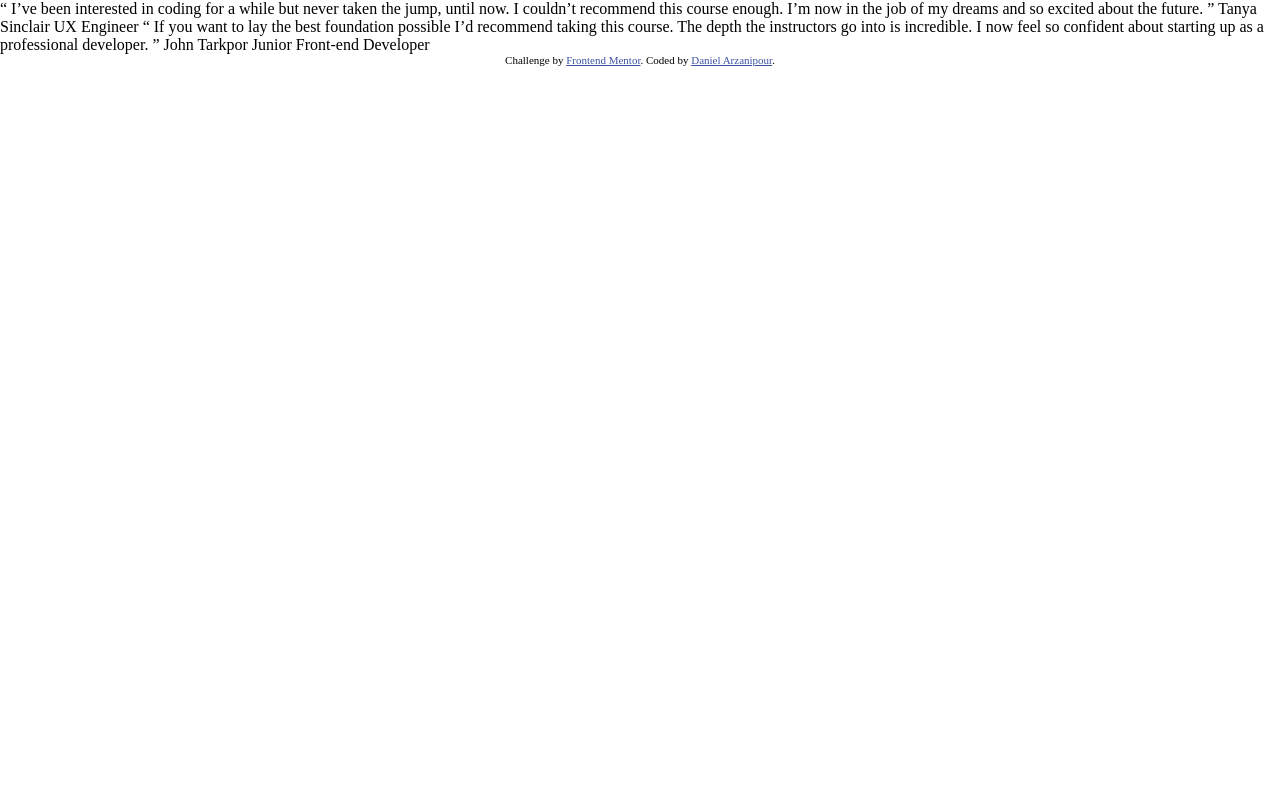
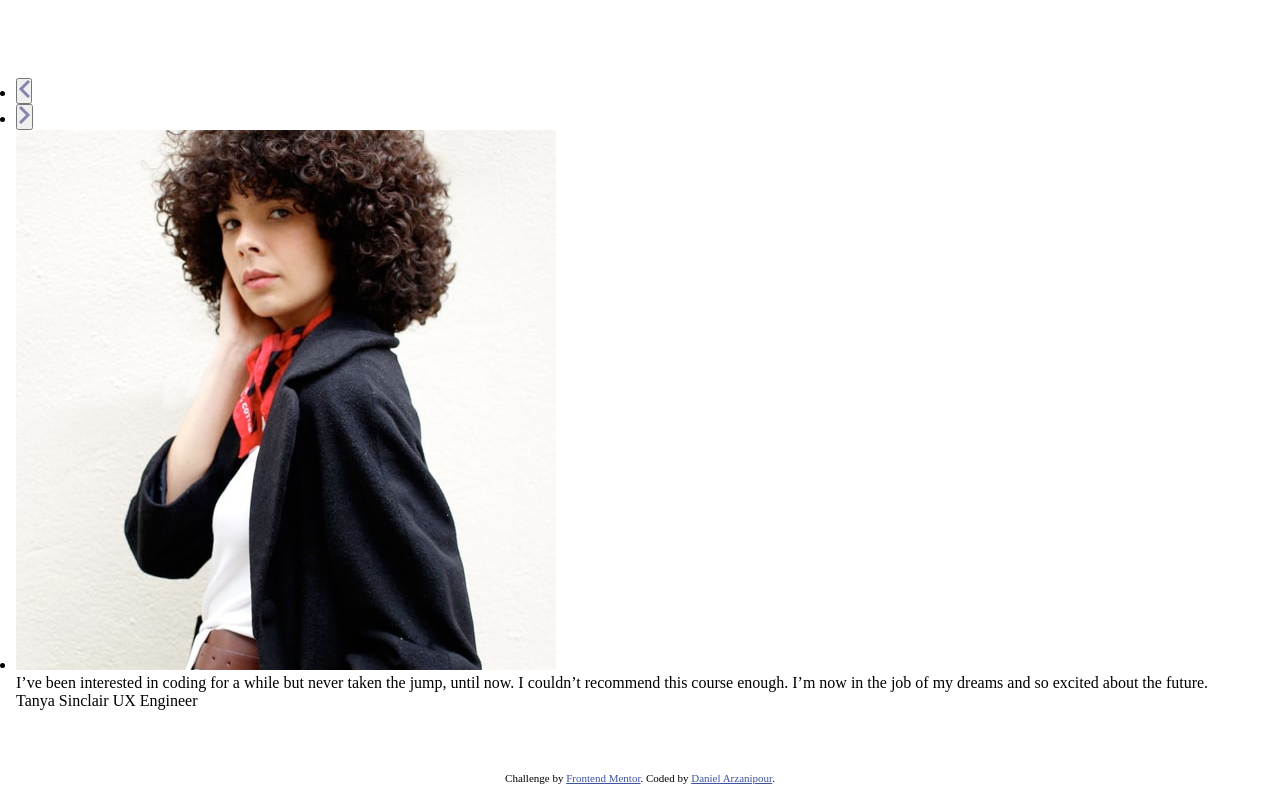
Before and after one commit to Frontend-Mentor-Projects-Daniel/coding-bootcamp-testimonial-slider, a plain HTML site: page index.html in a window 1280 px wide. Drawn offline with Linux system fonts and the light colour scheme.

Commit message:
create html markup, validate and check for accessibility

```diff
--- a/develop/css/styles.css
+++ b/develop/css/styles.css
@@ -30,11 +30,11 @@ p {
   font-weight: 400;
 }
 /* make images easier to work with */
-img,
+/* img,
 picture {
   max-width: 100%;
   display: block;
-}
+} */
 /* make form elements easier to work with */
 input,
 button,
@@ -70,9 +70,69 @@ select {
 }
 
 /**-------------------
-**    UTILITIES
+**     GLOBAL
 --------------------*/
 
 /**-------------------
-**     GENERAL
+**  COMPOSITIONS
 --------------------*/
+/* center horizontally */
+.center {
+  --measure: 90rem;
+
+  box-sizing: content-box;
+  margin-inline: auto;
+  max-inline-size: var(--measure);
+}
+
+/* center vertically */
+.cover {
+  display: flex;
+  flex-direction: column;
+  min-block-size: 100vh;
+  padding: 1rem;
+}
+
+.cover > * {
+  margin-block: 1rem;
+}
+
+.cover > :first-child:not(.centered) {
+  margin-block-start: 0;
+}
+
+.cover > :last-child:not(.centered) {
+  margin-block-end: 0;
+}
+
+.cover > .centered {
+  margin-block: auto;
+}
+
+/**-------------------
+**    UTILITIES
+--------------------*/
+#hover {
+  display: none;
+}
+
+.sr-only {
+  position: absolute !important;
+  width: 1px !important;
+  height: 1px !important;
+  padding: 0 !important;
+  margin: -1px !important;
+  overflow: hidden !important;
+  clip: rect(0, 0, 0, 0) !important;
+  white-space: nowrap !important;
+  border: 0 !important;
+}
+
+/**-------------------
+**     BLOCKS
+--------------------*/
+/** CAROUSEL */
+
+/**-------------------
+**    EXCEPTIONS
+--------------------*/
--- a/index.html
+++ b/index.html
@@ -28,20 +28,71 @@
       }
     </style>
   </head>
-  <body>
-    “ I’ve been interested in coding for a while but never taken the jump, until
-    now. I couldn’t recommend this course enough. I’m now in the job of my
-    dreams and so excited about the future. ” Tanya Sinclair UX Engineer “ If
-    you want to lay the best foundation possible I’d recommend taking this
-    course. The depth the instructors go into is incredible. I now feel so
-    confident about starting up as a professional developer. ” John Tarkpor
-    Junior Front-end Developer
+  <body class="[ cover ]">
+    <header style="position: relative">
+      <h1 class="[ sr-only ]">Coding Bootcamp Testimonial Slider</h1>
+    </header>
 
-    <div class="attribution">
+    <main class="[ centered ]">
+      <div class="[ carousel ]">
+        <ul class="[ carousel-controls ]" aria-label="carousel controls">
+          <li>
+            <button class="[ previous ]" aria-label="previous slide">
+              <img
+                src="./develop/assets/images/icon-prev.svg"
+                alt=""
+                aria-hidden="true"
+                focusable="false"
+              />
+            </button>
+          </li>
+          <li>
+            <button class="[ next ]" aria-label="next slide">
+              <img
+                src="./develop/assets/images/icon-next.svg"
+                alt=""
+                aria-hidden="true"
+                focusable="false"
+              />
+            </button>
+          </li>
+        </ul>
+        <div
+          class="[ carousel__gallery ]"
+          role="group"
+          aria-label="slider (scroll for more)"
+          tabindex="0"
+        >
+          <!-- change class visible to a data attribute  -->
+          <ul class="[ carousel__list ]">
+            <li class="[ card ] [ visible ]">
+              <figure>
+                <div class="[ card__image ]">
+                  <img src="./develop/assets/images/image-tanya.jpg" alt="" />
+                </div>
+
+                <blockquote class="[ card__text ]">
+                  I’ve been interested in coding for a while but never taken the
+                  jump, until now. I couldn’t recommend this course enough. I’m
+                  now in the job of my dreams and so excited about the future.
+                </blockquote>
+
+                <figcaption class="[ card__name ]">
+                  Tanya Sinclair
+                  <span class="[ card__title ]">UX Engineer</span>
+                </figcaption>
+              </figure>
+            </li>
+          </ul>
+        </div>
+      </div>
+    </main>
+
+    <footer class="attribution">
       Challenge by
       <a href="https://www.frontendmentor.io?ref=challenge" target="_blank"
         >Frontend Mentor</a
       >. Coded by <a href="#">Daniel Arzanipour</a>.
-    </div>
+    </footer>
   </body>
 </html>
```
